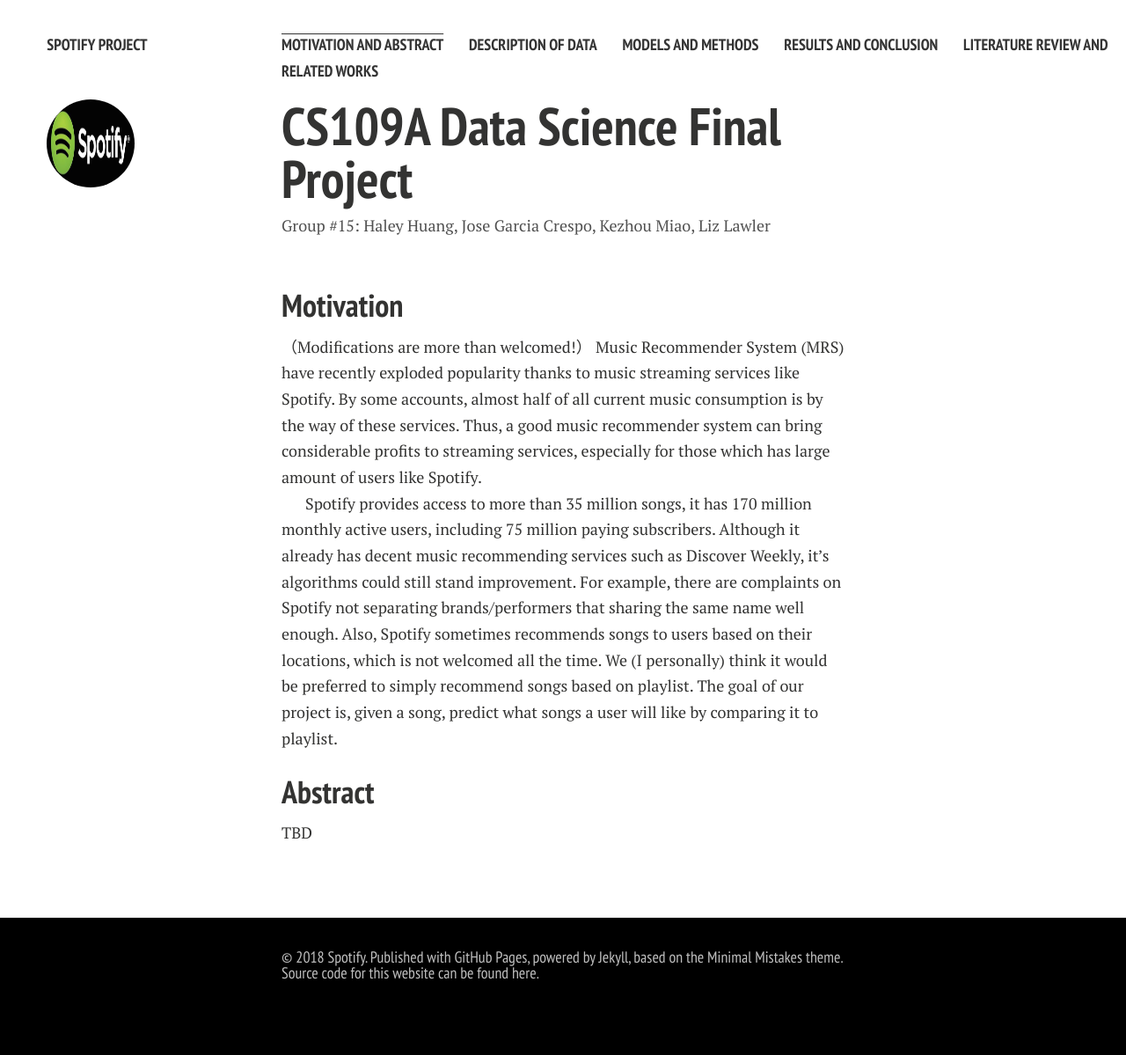
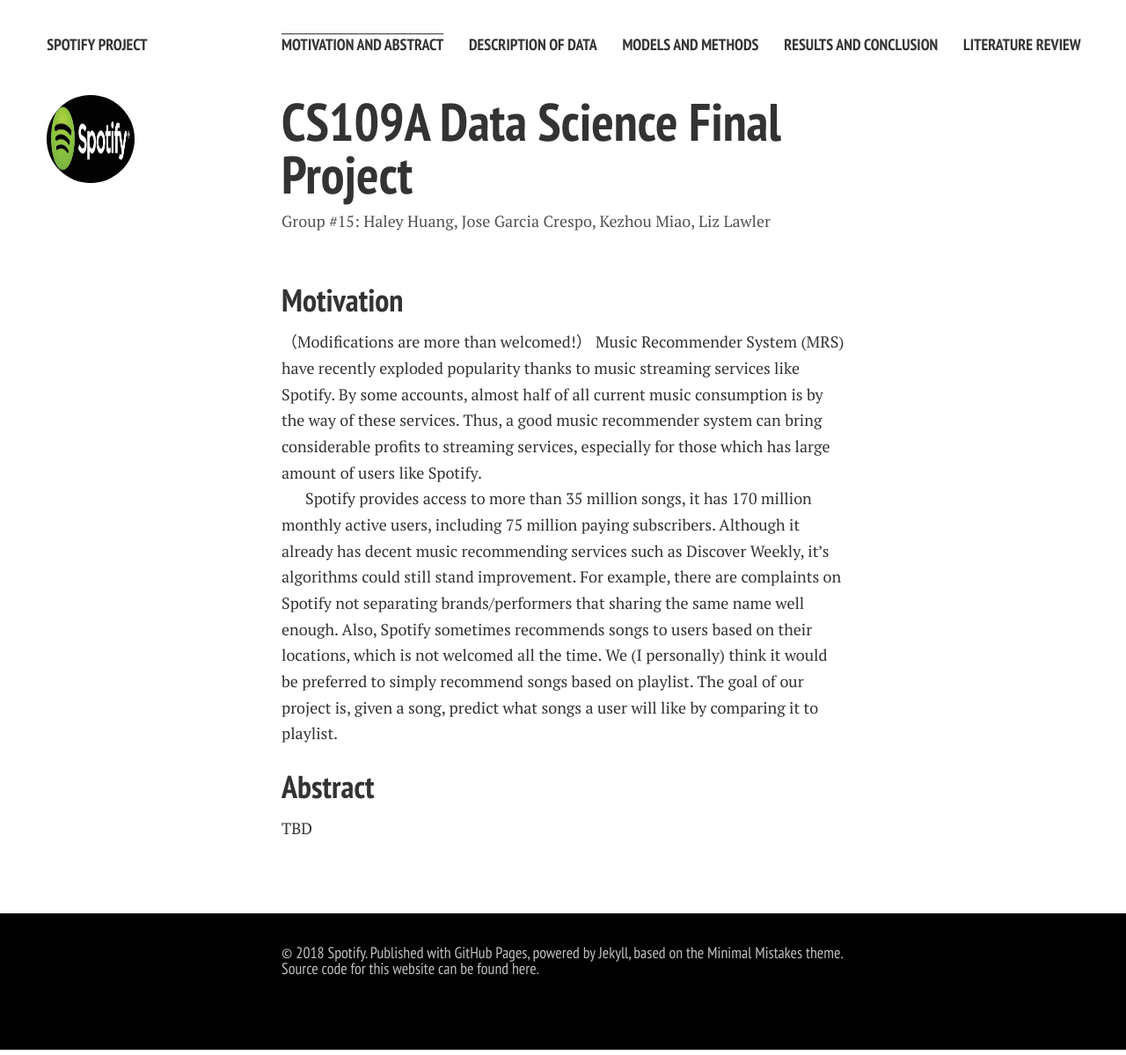
Before and after one commit to lyannaliu/lyannaliu.github.io, a Jekyll site: the page built from index.md, in a window 1280 px wide. Shown: the whole page at 88% size. Built offline with Jekyll 4.4.1, drawn with Linux system fonts in a browser that asks for light colours; nearby versions of some CDN libraries; our own code applies the rules of GitHub Pages for plain Markdown files.

Commit message:
Update _config.yml

```diff
--- a/_config.yml
+++ b/_config.yml
@@ -25,7 +25,7 @@ links:
     url: /modelsandmethods/
   - title: Results and Conclusion
     url: /resultsandconclusion/
-  - title: Literature Review and Related Works
+  - title: Literature Review
     url: /literature/
 
 # http://en.wikipedia.org/wiki/List_of_tz_database_time_zones
```
